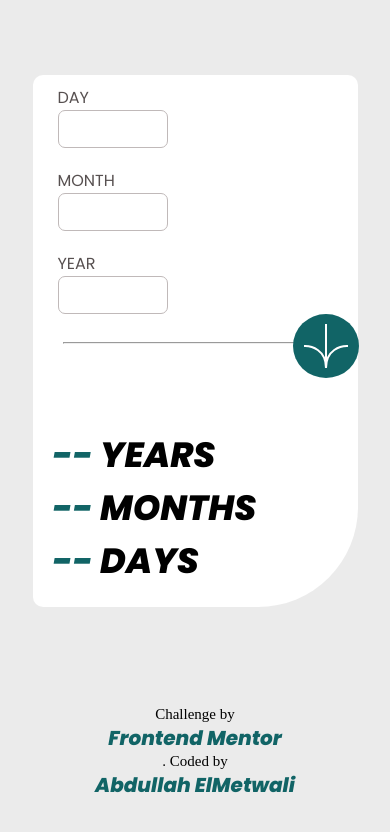
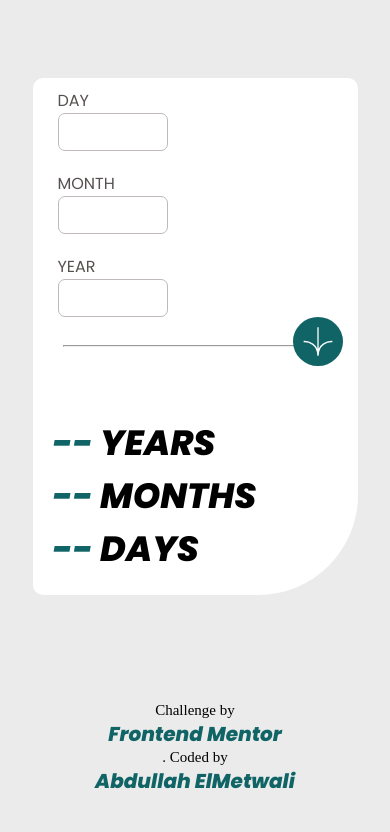
Before and after one commit to abdullahelmetwali/AgeCalculator, a plain HTML site: page index.html in a window 390 px wide. Drawn offline with Linux system fonts and the light colour scheme.

Commit message:
Update mainCalc.css

```diff
--- a/mainCalc.css
+++ b/mainCalc.css
@@ -71,7 +71,7 @@ hr{
     border: 0px solid #116466;
     cursor: pointer;
 }
-.img img{
+.img object{
     width: 35px;
 }
 .cont{
@@ -120,5 +120,8 @@ a{
     footer{
         margin: 10px 0 0 0 ;
     }
+    .img object{
+    width: 30px;
+}
 
 }
```
